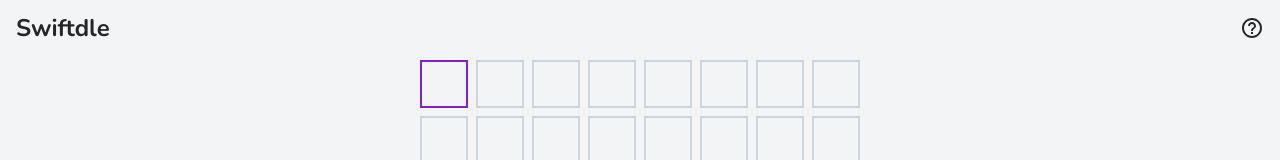
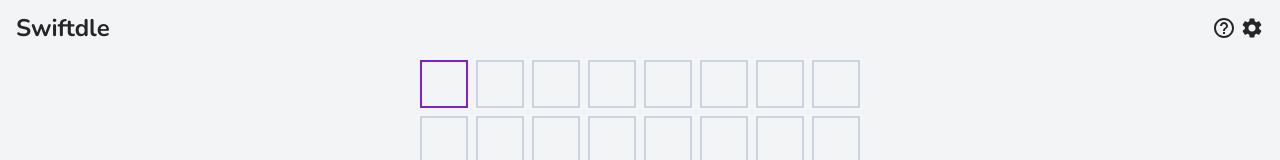
Before and after one commit to fernandoxe/swiftwords, a React (Create React App) app: page / in a window 1280 px wide. Shown: the top 160 px of the page. Built offline with nearby package versions, Linux system fonts and the light colour scheme.

Commit message:
chore: settings

```diff
--- a/src/components/Header/index.tsx
+++ b/src/components/Header/index.tsx
@@ -6,7 +6,8 @@ import { Charts, ChartsProps } from '../Charts';
 import { ReactComponent as ResultIcon } from '../../img/icons/grid.svg';
 import { ReactComponent as ChartIcon } from '../../img/icons/chart.svg';
 import { ReactComponent as HelpIcon } from '../../img/icons/help.svg';
-// import { ReactComponent as SettingsIcon } from '../../img/icons/settings.svg';
+import { ReactComponent as SettingsIcon } from '../../img/icons/settings.svg';
+import { Settings } from '../Settings';
 
 export interface HeaderProps {
   showResultButton: boolean;
@@ -33,9 +34,9 @@ export const Header = (props: HeaderProps) => {
     props.onResultClick();
   };
 
-  // const handleSettingsClick = () => {
-  //   setShowSettings(true);
-  // };
+  const handleSettingsClick = () => {
+    setShowSettings(true);
+  };
 
   const handleHelpClose = () => {
     setShowHelp(false);
@@ -77,12 +78,12 @@ export const Header = (props: HeaderProps) => {
         >
           <HelpIcon />
         </button>
-        {/* <button
+        <button
           className="ml-1 w-6"
           onClick={handleSettingsClick}
         >
           <SettingsIcon />
-        </button> */}
+        </button>
       </div>
       {showHelp &&
         <Help onClose={handleHelpClose} />
@@ -102,6 +103,7 @@ export const Header = (props: HeaderProps) => {
       }
       {showSettings &&
         <Modal title="Settings" onClose={handleSettingsClose}>
+          <Settings />
         </Modal>
       }
     </>
```
